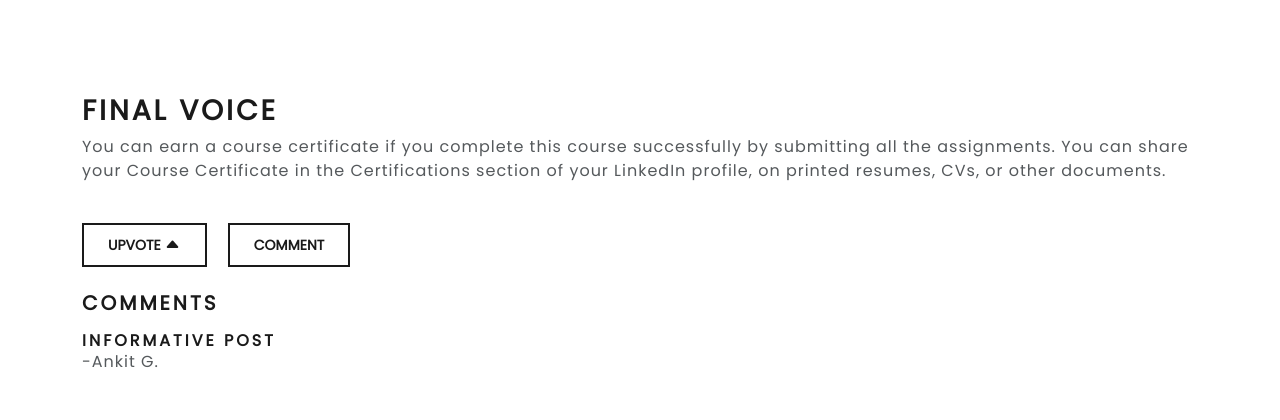
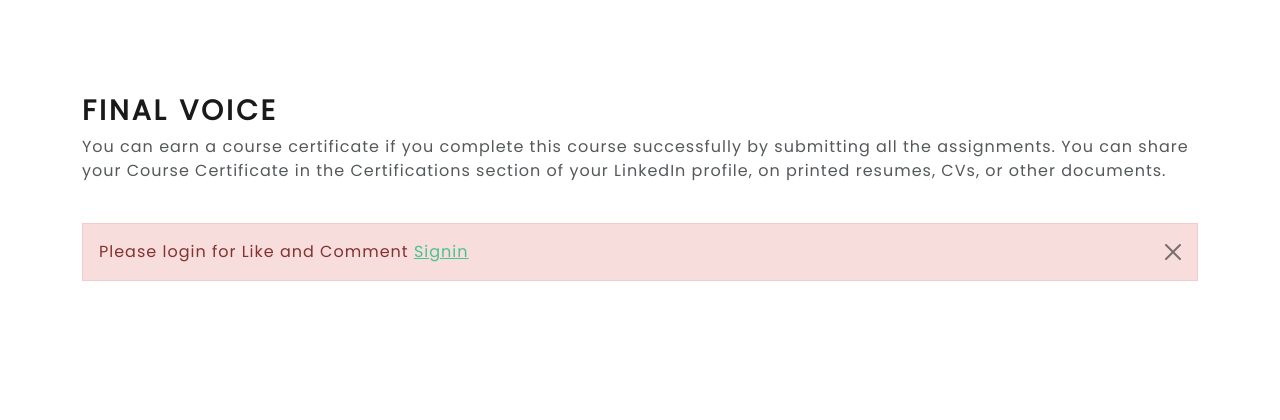
Before and after one commit to devankit01/edugorilla-task, a Django app: a page that uses templates/article.html in a window 1280 px wide. Shown: the part 2654-3074 px from the top of the page. After the commit the page ends 2935 px from the top, so only its background shows below. Run offline with Django 3.2, Linux system fonts and the light colour scheme; data comes from the database, SQL or seed files in the repository; some libraries are stand-ins or nearby versions.

Commit message:
final code

```diff
--- a/SubApp/admin.py
+++ b/SubApp/admin.py
@@ -3,4 +3,4 @@ from .models import *
 # Register your models here.
 admin.site.register(Category)
 admin.site.register(Post)
-admin.site.register(comment)
+admin.site.register(CommentModel)
--- a/SubApp/models.py
+++ b/SubApp/models.py
@@ -35,12 +35,8 @@ class Post(models.Model):
 
 
 
-class comment(models.Model):
+class CommentModel(models.Model):
     post=models.ForeignKey(Post,on_delete=models.CASCADE)
     user=models.ForeignKey(User,on_delete=models.CASCADE)
-    comment=models.TextField()
+    text=models.TextField()
     datetime=models.DateTimeField(auto_now_add=True)
-    class Meta:
-        ordering=('datetime',)
-    def __str__(self):
-        return f'comment by: {self.user} on {self.post}'
--- a/SubApp/urls.py
+++ b/SubApp/urls.py
@@ -4,7 +4,11 @@ from .views import *
 
 urlpatterns = [
     path('', index, name = 'index'),
+    path('auth/profile', profile, name = 'profile'),
+
     path('auth/signup/' , signup , name = 'signup'),
+    path('auth/logout/' , logout , name = 'logout'),
     path('auth/signin/' , signin , name = 'signin'),
     path('<slug>/' , article , name = 'article'),
+    path('likes/<slug>', likesPost, name = 'likesPost'),
 ]
--- a/SubApp/views.py
+++ b/SubApp/views.py
@@ -1,16 +1,114 @@
-from django.shortcuts import render
-from .models import Post
+from django.shortcuts import redirect, render
+from .models import Post, CommentModel
+from django.contrib import auth
+from django.contrib.auth.models import User
+from django.contrib.auth.models import Group
+
 # Create your views here.
+
+
 def index(request):
     posts = Post.objects.filter(status='Published')
-    return render(request, 'index.html',{'posts' : posts})
+    return render(request, 'index.html', {'posts': posts})
+
 
 def article(request, slug):
     post = Post.objects.get(slug=slug)
-    return render(request, 'article.html',{'post' : post})
+    comments  = CommentModel.objects.filter(post=post)[::-1]
+    likes = post.likes.count()
+    print(comments)
+    if request.method == 'POST':
+        comment = request.POST['comment']
+        obj = CommentModel(post  = post, user = request.user, text = comment)
+        obj.save()
+        return redirect('article',slug = post.slug)
+
+
+    return render(request, 'article.html', {'post': post,'comments' : comments,'likes':likes})
+
 
 def signup(request):
-    return render(request, 'signup.html',)
+    if request.method == "POST":
+        try:
+            email = request.POST['email']
+            user = User.objects.filter(email=email)
+            if len(user) == 0:
+                raise User.DoesNotExist
+            return render(request, 'signup.html', {'msg': 'Email already exists 🔑'})
+        except User.DoesNotExist:
+                # user = '@'+request.POST['email']
+            user_obj = User.objects.create_user(
+                first_name=request.POST['fname'], last_name=request.POST['lname'], username=request.POST['email'], password=request.POST['pass'], email=request.POST['email'])
+            print(user_obj)
+
+            user_obj.save()
+            # print(request.POST['isauthor'])
+            try:
+                if request.POST['isauthor'] == 'on':
+                    user_obj.is_staff = True
+                    group = Group.objects.get(name='Author')
+                    print(group)
+                    user_obj.groups.add(group)
+                    user_obj.save()
+            except:
+                pass
+        return redirect('signin')
+
+    else:
+        return render(request, 'signup.html')
+
 
 def signin(request):
-    return render(request, 'signin.html',)
+    if request.method == "POST":
+        try:
+            uname = request.POST['email']
+            pwd = request.POST['pass']
+
+            uid = User.objects.get(username=uname)
+
+            user_authenticate = auth.authenticate(username=uname, password=pwd)
+            print(user_authenticate)
+            if user_authenticate is not None:
+                    auth.login(request, user_authenticate)
+                    request.session['username'] = uname
+                    return redirect('profile')
+            else:
+                print('Login Failed')
+                return render(request, 'signin.html', {"msg": "Invalid Credentials ❌"})
+        except:
+            pass
+    else:
+        return render(request, 'signin.html', {"msg": "Please Verify your Account ‼"})
+
+
+
+
+
+
+def logout(request,):
+
+    uid = User.objects.get(username=request.user)
+    print(uid)
+    auth.logout(request)
+
+    if request.session.has_key('username'):
+        del request.session['username']
+    else:
+        pass
+
+    return redirect('signin')
+
+def profile(request):
+
+    if request.session.has_key('username'):
+        return render(request, 'profile.html')
+    else:
+        return redirect('signin')
+
+def likesPost(request, slug):
+    post = Post.objects.get(slug =slug)
+    if request.session.has_key('username'):
+        print(post)
+        post.likes.add(request.user)
+        print(post.likes)
+        return redirect('article',slug = post.slug)
--- a/templates/article.html
+++ b/templates/article.html
@@ -25,21 +25,31 @@
           <p class="content">{{post.content|safe}}</p>
 
           <br/>
-
-          <button type="button" class="btn btn-outline-primary py-2">Upvote <i class="bi bi-caret-up-fill"></i></button>
+        {% if  request.user.is_authenticated %}
+        <div>
+          <a type="button" class="btn btn-outline-primary py-2" id="like_btn" href="{% url 'likesPost' slug=post.slug %}">Upvote <i class="bi bi-caret-up-fill"></i> | {{likes}}</a>
           <button type="button" class="btn btn-outline-primary py-2 mx-3" data-bs-toggle="modal" data-bs-target="#exampleModal">
             Comment
            </button>
           <br />
           <br />
           <h4>Comments</h4>
+          {% for i in comments %}
            <div class="comment__ui my-3">
-               <h5 class="m-0 p-0">Informative Post</h5>
-               <p>-Ankit G.</p>
+               <h5 class="m-0 p-0">{{i.text}}</h5>
+               <p>-{{i.user.first_name}} {{i.user.last_name}}</p>
            </div>
+           {% endfor %}
           <div>
+             </div>
+             {% else %}
+             <div class="alert alert-dismissible alert-danger">
+              <button type="button" class="btn-close" data-bs-dismiss="alert"></button>
+              <!-- <h4 class="alert-heading">Warning!</h4> -->
+              <p class="mb-0">Please login for Like and Comment <a href="{% url 'signin' %}">Signin</a></p>
+            </div>
 
-
+             {% endif %}
 
               <!-- Modal -->
               <div class="modal fade" id="exampleModal" tabindex="-1" aria-labelledby="exampleModalLabel" aria-hidden="true">
@@ -50,16 +60,18 @@
                       <button type="button" class="btn-close" data-bs-dismiss="modal" aria-label="Close"></button>
                     </div>
                     <div class="modal-body">
-                      <form action="" method="post">
+                      <form  method="POST">
+                        {% csrf_token %}
                         <div class="form-group">
                             <label for="exampleTextarea" class="form-label mt-4">Write Comment</label>
-                            <textarea class="form-control" id="exampleTextarea" rows="3"></textarea>
+                            <textarea class="form-control" id="exampleTextarea" rows="3" name="comment"></textarea>
                           </div>
-                      </form>
                     </div>
                     <div class="modal-footer">
                       <button type="button" class="btn btn-secondary" data-bs-dismiss="modal">Close</button>
-                      <button type="button" class="btn btn-outline-primary">Add Comment</button>
+                      <button type="submit" class="btn btn-outline-primary">Add Comment</button>
+                    </form>
+
                     </div>
                   </div>
                 </div>
--- a/templates/components/nav.html
+++ b/templates/components/nav.html
@@ -1,6 +1,6 @@
 <nav class="navbar navbar-expand-lg navbar-dark bg-dark">
     <div class="container">
-      <a class="navbar-brand" href="#">Edugorilla</a>
+      <a class="navbar-brand" href="{% url 'index' %}">Edugorilla</a>
       <button class="navbar-toggler" type="button" data-bs-toggle="collapse" data-bs-target="#navbarColor02" aria-controls="navbarColor02" aria-expanded="false" aria-label="Toggle navigation">
         <span class="navbar-toggler-icon"></span>
       </button>
@@ -8,17 +8,22 @@
       <div class="collapse navbar-collapse" id="navbarColor02">
         <ul class="navbar-nav me-auto">
           <li class="nav-item">
-            <a class="nav-link active" href="#">Home
+            <a class="nav-link active" href="{% url 'index' %}">Home
             </a>
           </li>
 
           <li class="nav-item dropdown">
             <a class="nav-link dropdown-toggle" data-bs-toggle="dropdown" href="#" role="button" aria-haspopup="true" aria-expanded="false">Account</a>
             <div class="dropdown-menu">
+
+              {% if request.user.is_authenticated %}
+              <a class="dropdown-item" href="{% url 'profile' %}">My Profile</a>
+              <a class="dropdown-item" href="{% url 'logout' %}">Logout</a>
+              {% else %}
               <a class="dropdown-item" href="{% url 'signup' %}">Register</a>
               <a class="dropdown-item" href="{% url 'signin' %}">User Login</a>
               <a class="dropdown-item" href="/admin">Author Login</a>
-
+              {% endif %}
 
           </li>
         </ul>
--- a/templates/signin.html
+++ b/templates/signin.html
@@ -16,11 +16,11 @@
         <h2>Singin Now</h2>
         <div class="form-group">
             <label for="exampleInputEmail1" class="form-label mt-4">Email address</label>
-            <input type="email" class="form-control" id="exampleInputEmail1" aria-describedby="emailHelp" placeholder="Enter email">
+            <input type="email" class="form-control" id="exampleInputEmail1" aria-describedby="emailHelp" placeholder="Email address" name="email">
           </div>
           <div class="form-group">
             <label for="exampleInputPassword1" class="form-label mt-4">Password</label>
-            <input type="password" class="form-control" id="exampleInputPassword1" placeholder="Password">
+            <input type="password" class="form-control" id="exampleInputPassword1" placeholder="Password" name="pass">
           </div>
 
           <button type="submit" class="btn btn-primary my-4">Login</button>
```
Also changed, not shown: templates/profile.html (added, +22 -0 lines), templates/signup.html (+12 -2 lines), SubApp/migrations/0003_auto_20211101_1257.py (added), db.sqlite3.
